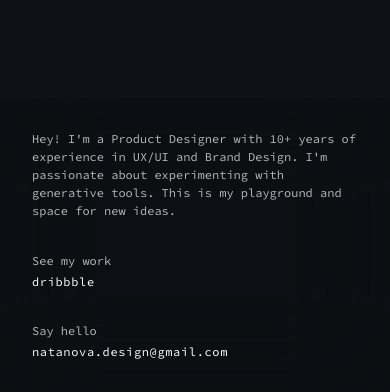
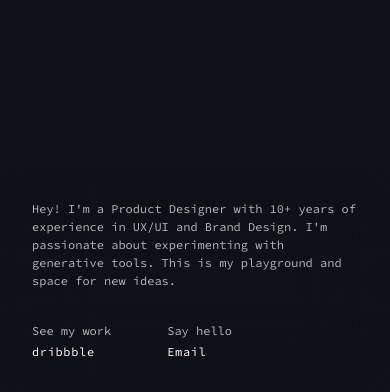
Before and after one commit to natanovadesign/natanova.io, a website: page public/index.html in a window 390 px wide. Shown: the part 452-844 px from the top of the page. Drawn offline with Linux system fonts and the light colour scheme; some packages are replaced by stand-ins of ours; a script that the page names is missing.

Commit message:
fix: info block

```diff
--- a/public/index.css
+++ b/public/index.css
@@ -204,7 +204,6 @@ a:hover {
   left: 0;
   width: 100%;
   z-index: 30;
-  background: rgba(0, 0, 0, 0.1);
   backdrop-filter: blur(50px);
 }
 
@@ -318,12 +317,6 @@ a:hover {
     gap: 32px;
   }
 
-  .info__content--contact {
-    width: 100%;
-    flex-direction: column;
-    align-items: flex-start;
-    gap: 32px;
-  }
 
   .info__content--about {
     width: 100%;
--- a/public/index.html
+++ b/public/index.html
@@ -75,7 +75,7 @@
         </div>
         <div>
           <p>Say hello</p>
-          <a href="mailto:natanova.design@gmail.com">natanova.design@gmail.com</a>
+          <a href="mailto:natanova.design@gmail.com">Email</a>
         </div>
       </div>
 
```
